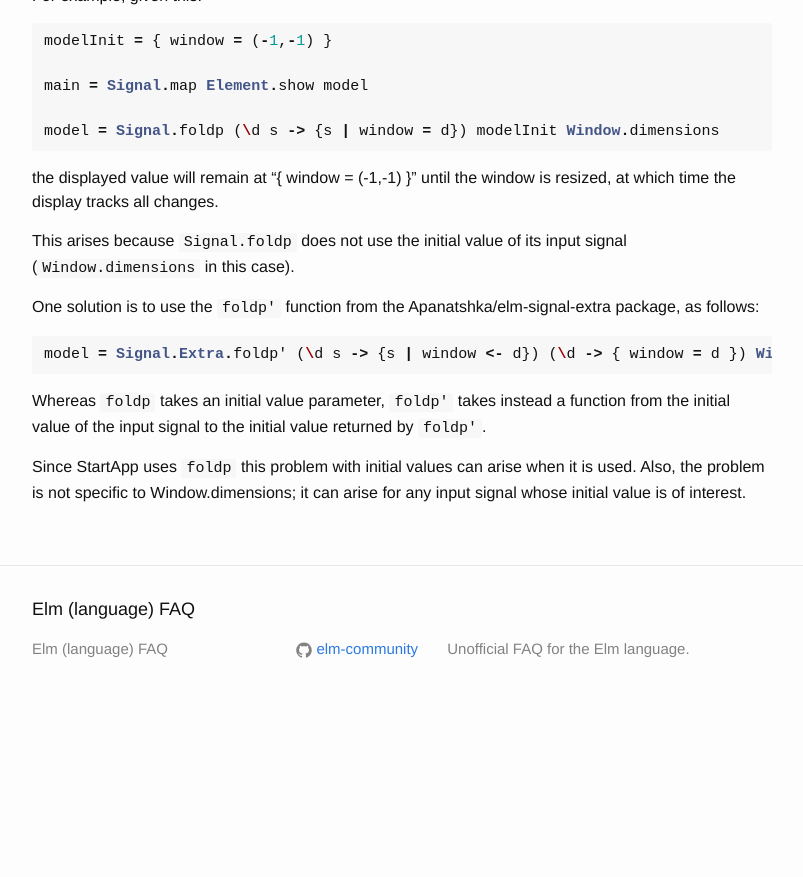
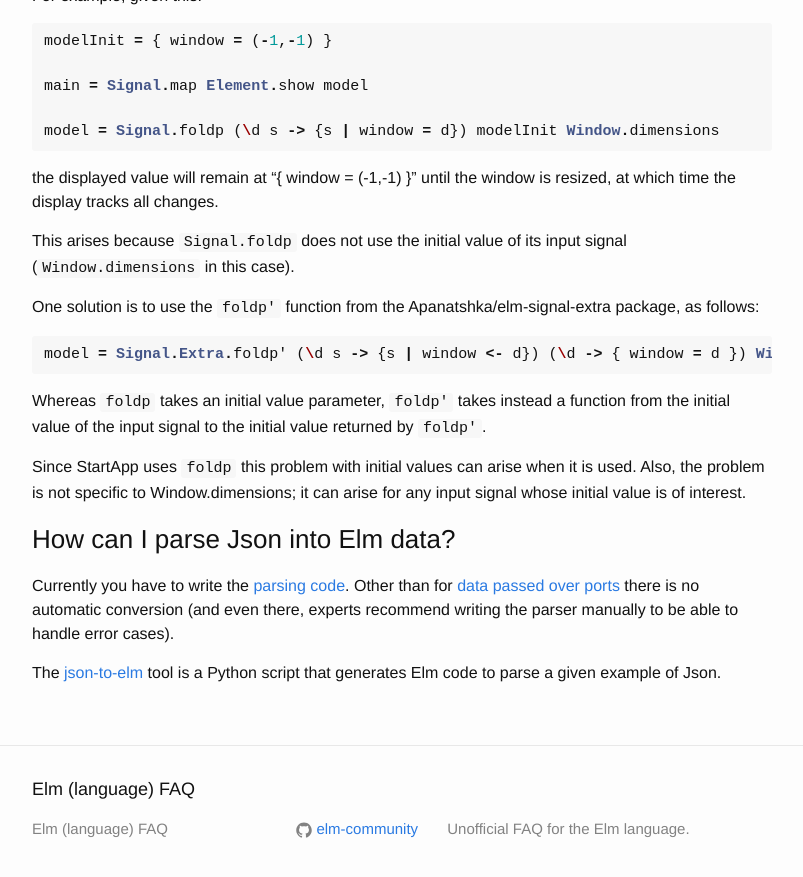
Before and after one commit to gunnarahlberg/elm-faq, a Jekyll site: the page built from index.md, in a window 1280 px wide and 900 px high, scrolled down 4176 px. Shown: the top 877 px of the window, without its empty margins (238-1041 px from the left). Built offline with Jekyll 4.4.1, drawn with Linux system fonts in a browser that asks for light colours; before the commit the page ends 4896 px from its top, so only the background shows below that.

Commit message:
json parsing

````diff
--- a/index.md
+++ b/index.md
@@ -32,15 +32,15 @@ Search on [package.elm-lang.org](http://package.elm-lang.org/) for the module na
 ### How can I write debugging information to the console?
 Wrap any value with `Debug.log “some message”` and that message and the value will be written to the javascript console every time the value is evaluated. For example:
 
-{% highlight haskell %}
+```haskell
 case Debug.log "action" action of
-{% endhighlight %}
+```
 
 If you want to just log a message and value without using that value, try this in a `let` clause:
 
-{% highlight haskell %}
+```haskell
 _ = Debug.log "my message" someValue
-{% endhighlight %}
+```
 
 Also see [`Debug.crash`](http://package.elm-lang.org/packages/elm-lang/core/latest/Debug#crash)
 which gets special treatment from the compiler to provide additional information in the output.
@@ -61,9 +61,9 @@ A common idiom is to define the `(=>)` operator as a synonym for the `(,)` opera
 ### How can I output literal HTML and avoid escaping of entities?
 Use the `innerHTML` property. For example:
 
-{% highlight haskell %}
+```haskell
 span [ property "innerHTML" (Json.Encode.string "&copy;") ] []
-{% endhighlight %}
+```
 
 ### What does `()` mean?
 
@@ -84,11 +84,11 @@ See also [Basics.elm](https://github.com/elm-lang/core/blob/master/src/Basics.el
 
 You need to set `app.port`.
 
-{% highlight haskell %}
+```haskell
 port tasks : Signal (Task.Task Never ())
 port tasks =
     app.tasks
-{% endhighlight %}
+```
 
 ### Why doesn't the `<~` operator work?
 
@@ -167,10 +167,20 @@ This arises because `Signal.foldp` does not use the initial value of its input s
 
 One solution is to use the `foldp'` function from the Apanatshka/elm-signal-extra package, as follows:
 
-{% highlight haskell %}
+```haskell
 model = Signal.Extra.foldp' (\d s -> {s | window <- d}) (\d -> { window = d }) Window.dimensions
-{% endhighlight %}
+```
 
 Whereas `foldp` takes an initial value parameter, `foldp'` takes instead a function from the initial value of the input signal to the initial value returned by `foldp'`.
 
 Since StartApp uses `foldp` this problem with initial values can arise when it is used. Also, the problem is not specific to Window.dimensions; it can arise for any input signal whose initial value is of interest.
+
+### How can I parse Json into Elm data?
+
+Currently you have to write the [parsing
+code](http://package.elm-lang.org/packages/elm-lang/core/latest/Json-Decode).
+Other than for [data passed over ports](http://elm-lang.org/guide/interop#customs-and-border-protection) there is no automatic conversion (and even
+there, experts recommend writing the parser manually to be able to handle error
+cases).
+
+The [json-to-elm](https://github.com/eeue56/json-to-elm) tool is a Python script that generates Elm code to parse a given example of Json.
````
